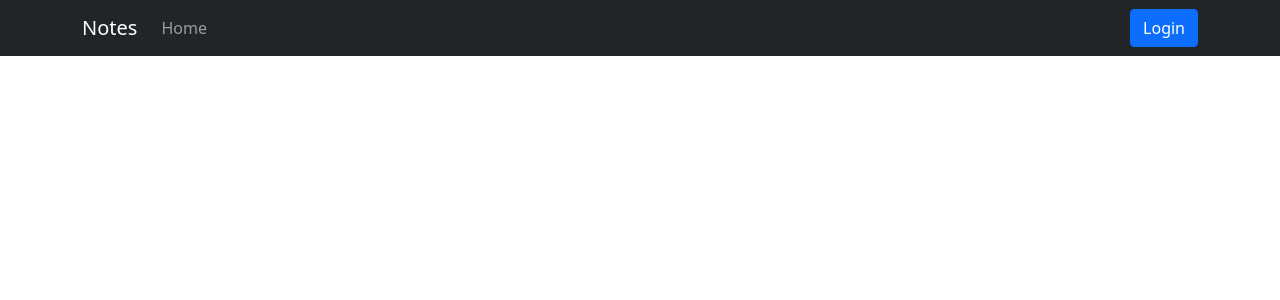
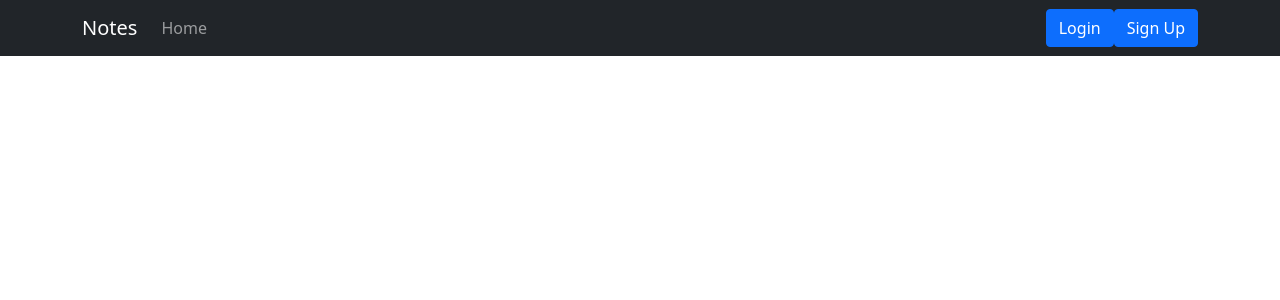
Before and after one commit to AWNRavid/Note-App-FE, a React (Create React App) app: page / in a window 1280 px wide. Shown: the top 300 px of the page. Built offline with nearby package versions, Linux system fonts and the light colour scheme.

Commit message:
add signup button

```diff
--- a/src/Components/NavbarComp.js
+++ b/src/Components/NavbarComp.js
@@ -11,6 +11,7 @@ function NavbarComp() {
             <Nav.Link>Home</Nav.Link>
           </Nav>
           <Button>Login</Button>
+          <Button>Sign Up</Button>
         </Container>
       </Navbar>
     </div>
```
